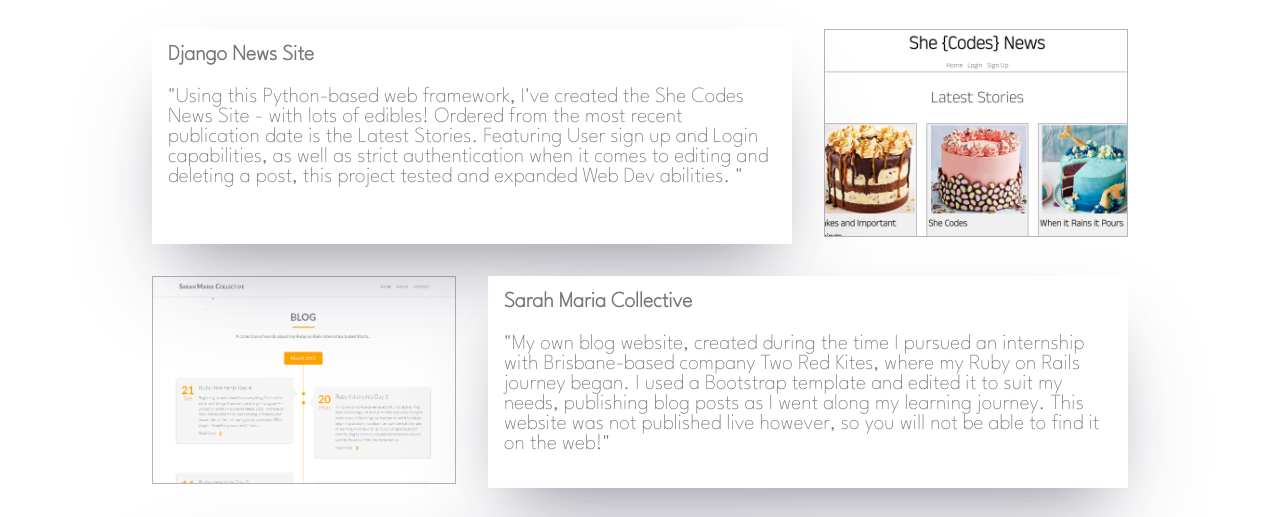
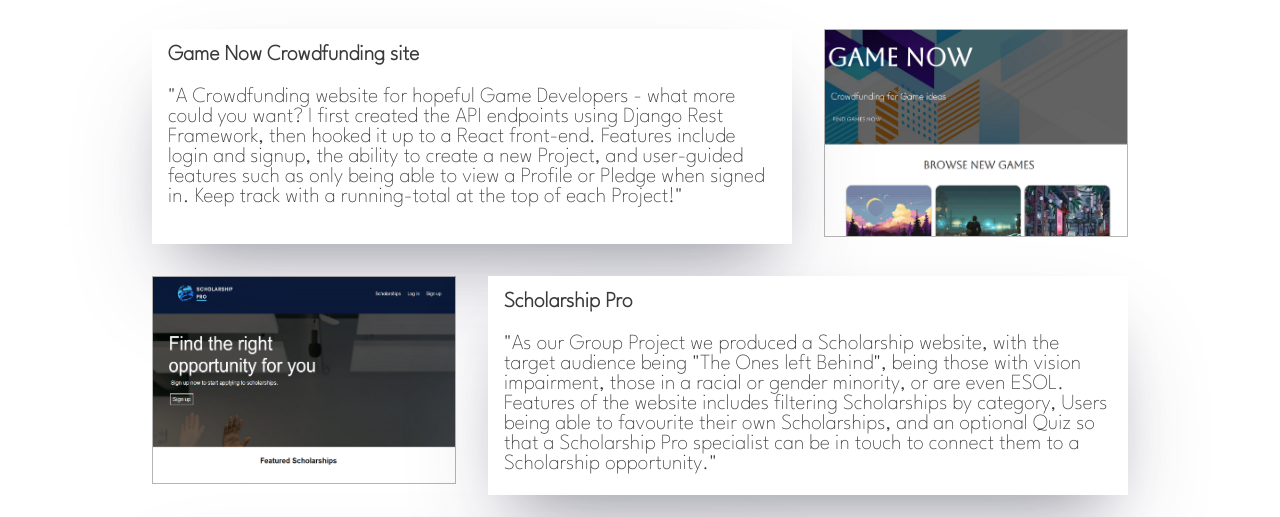
Before and after one commit to sarahmaria398/sarahmaria398.github.io, a plain HTML site: page index.html in a window 1280 px wide. Shown: the part 734-1251 px from the top of the page. Drawn offline with nearby package versions, Linux system fonts and the light colour scheme.

Commit message:
addition of projects, re write of blurb

```diff
--- a/index.html
+++ b/index.html
@@ -47,6 +47,48 @@
         <section>
             <h1 class="section-title">The Works</h1>
             <div class="content-container">
+
+                <div class="line1">
+                    <div id="item-3">
+                        <h4>Game Now Crowdfunding site</h4>
+                        <p>"A Crowdfunding website for hopeful Game Developers - what more could you want? I first
+                            created the API
+                            endpoints using Django Rest Framework, then hooked it up to a React front-end. Features
+                            include login and
+                            signup, the ability to create a new Project, and user-guided features
+                            such as only being able to view a Profile or Pledge when signed in. Keep track with a
+                            running-total at the top of each Project!"
+                        </p>
+                    </div>
+
+                    <div>
+                        <a href="https://peaceful-eyrie-80765.herokuapp.com/" target="_blank">
+                            <img src="images/crowdfunding4.png" alt="Sarah Image">
+                        </a>
+                    </div>
+
+                </div>
+
+                <div class="line1">
+                    <div>
+                        <a href="https://morning-eyrie-04062.herokuapp.com/" target="_blank">
+                            <img src="images/scholarshippro2.png" alt="Sarah Image">
+                        </a>
+                    </div>
+
+                    <div id="item-2">
+                        <h4>Scholarship Pro</h4>
+                        <p>"As our Group Project we produced a Scholarship website, with the target audience being "The
+                            Ones left Behind", being those with vision impairment, those in
+                            a racial or gender minority, or are even ESOL. Features of the
+                            website includes filtering
+                            Scholarships by category, Users being able to favourite their own Scholarships, and
+                            an optional Quiz so that a
+                            Scholarship Pro specialist can be in touch to connect them to a Scholarship
+                            opportunity."
+                        </p>
+                    </div>
+                </div>
 
 
                 <div class="line1">
@@ -206,9 +248,14 @@
 
             <div class="copyright">
                 <p>&copy;2022 Sarah Maria</p>
+
             </div>
         </div>
     </footer>
+
+    <script src="https://unpkg.com/react@18/umd/react.development.js" crossorigin></script>
+    <script src="https://unpkg.com/react-dom@18/umd/react-dom.development.js" crossorigin></script>
+    <script src="like_button.js"></script>
 </body>
 
 </html>
--- a/styles.css
+++ b/styles.css
@@ -2,7 +2,7 @@
 
 * {
     box-sizing: border-box;
-    color: #777;
+    color: rgb(58, 58, 58);
 }
 
 html {
```
Also changed, not shown: about.html (+13 -6 lines), crowdfunding2.png (added), images/crowdfunding2.png (added), images/crowdfunding4.png (added), images/scholarshippro2.png (added).
